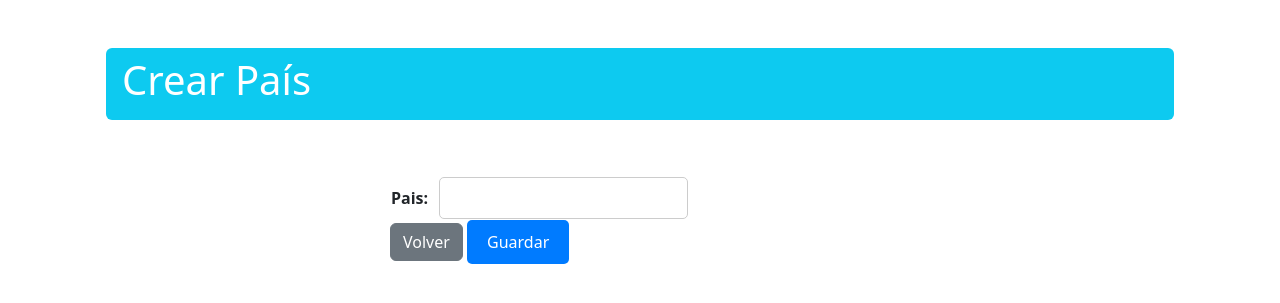
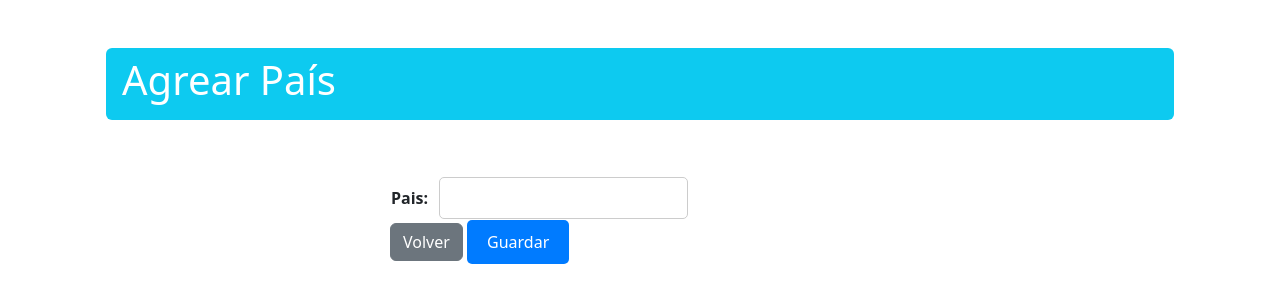
Before and after one commit to lucasgomez0304/lucasgomez-coder, a Django app: page /publicacion/pais/create/ in a window 1280 px wide. Shown: the part 56-359 px from the top of the page. Run offline with Django 5.2, Linux system fonts and the light colour scheme; a user stored in the database is signed in; some libraries are stand-ins or nearby versions.

Commit message:
fix forms html

```diff
--- a/project/publicacion/templates/publicacion/ciudad_form.html
+++ b/project/publicacion/templates/publicacion/ciudad_form.html
@@ -5,7 +5,7 @@
     {% if form.instance.pk %}
         Editar Ciudad
     {% else %}
-        Crear Ciudad
+        Agrear Ciudad
     {% endif %}
 
 {% endblock titulo %}
--- a/project/publicacion/templates/publicacion/pais_form.html
+++ b/project/publicacion/templates/publicacion/pais_form.html
@@ -5,7 +5,7 @@
     {% if form.instance.pk %}
         Editar País
     {% else %}
-        Crear País
+        Agrear País
     {% endif %}
 
 {% endblock titulo %}
```
Also changed, not shown: project/db.sqlite3.
